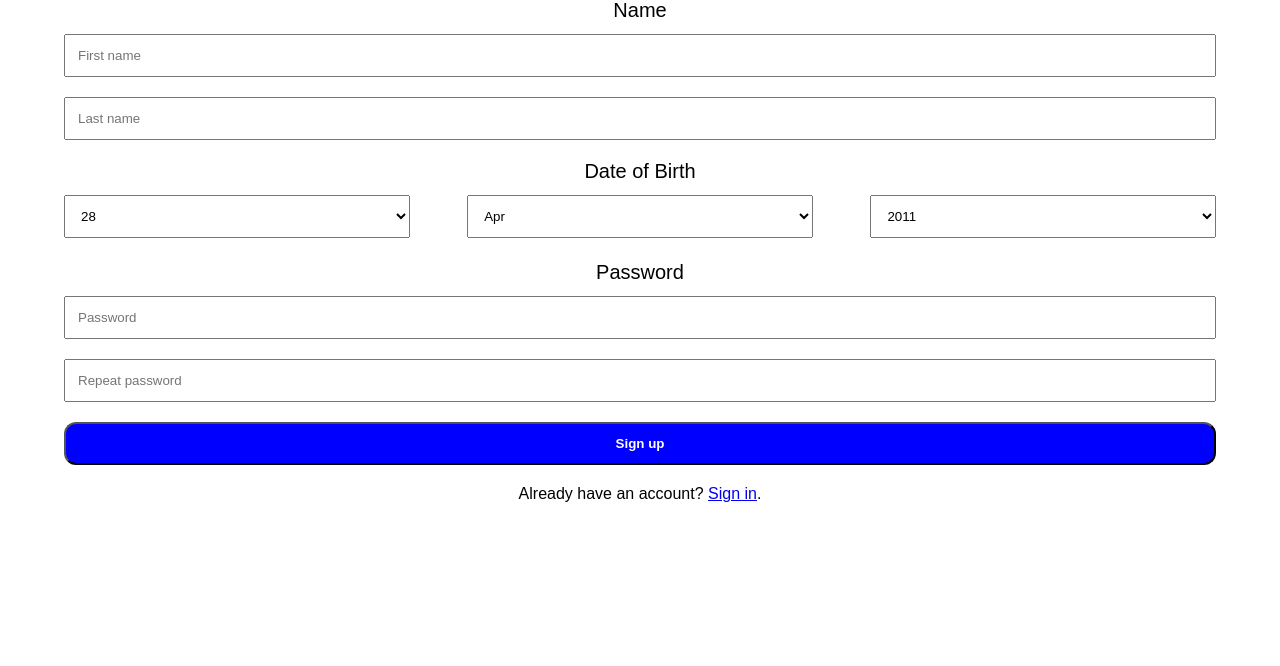
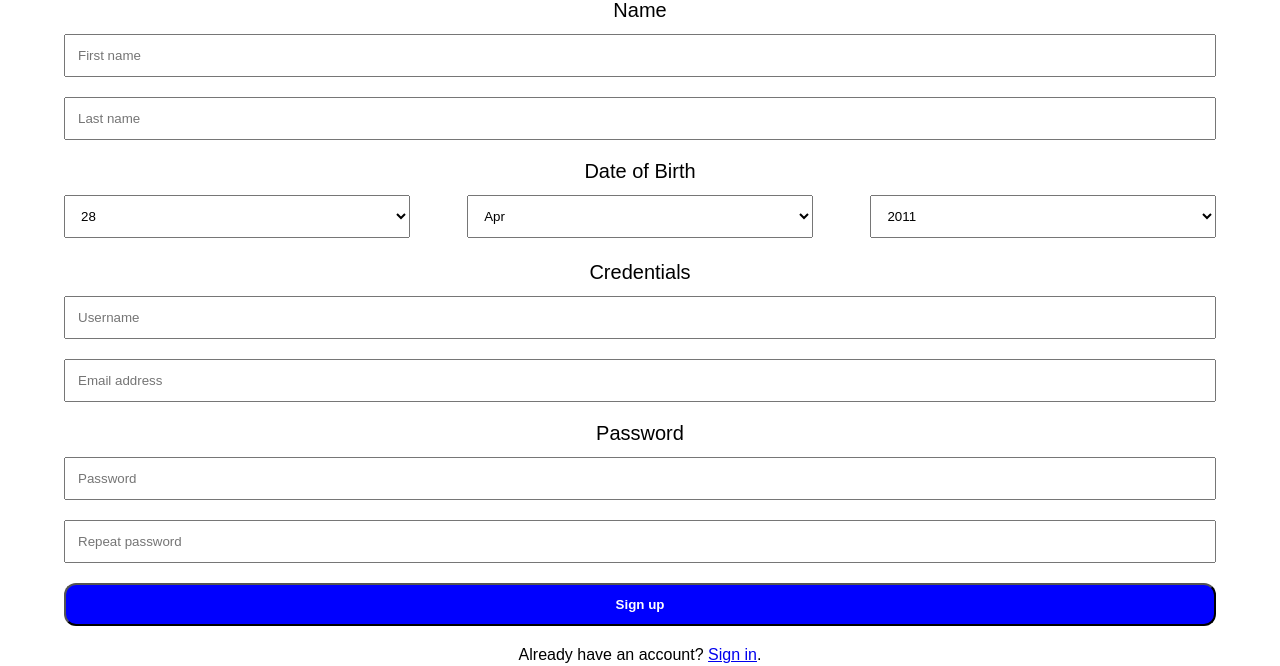
Before and after one commit to BrendanGasparin/php-social-network, a PHP site: page /signup.php in a window 1280 px wide. Shown: the part 78-744 px from the top of the page. Run offline with PHP 8.4, Linux system fonts and the light colour scheme.

Commit message:
Add username and email to signup form

```diff
--- a/public_html/signup.php
+++ b/public_html/signup.php
@@ -42,6 +42,10 @@
         </div>
         <br />
 
+        <p>Credentials</p>
+        <input id="username" name="username" placeholder="Username" type="text" />
+        <input id="email" name="email" placeholder="Email address" type="email" />
+
         <p>Password</p>
         <input id="password" name="password" placeholder="Password" type="password" />
         <input id="password2" name="password2" placeholder="Repeat password" type="password" />
```
